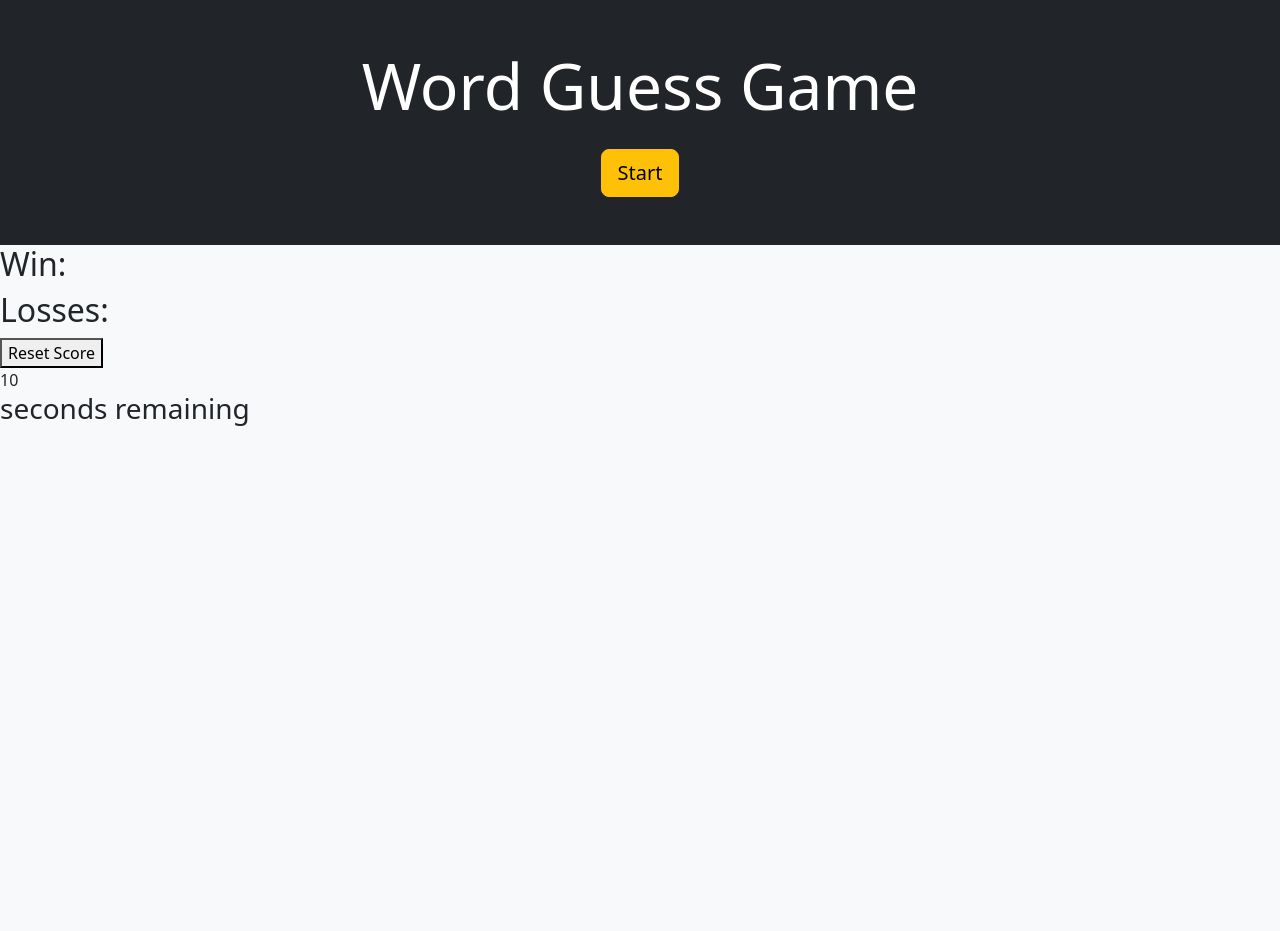
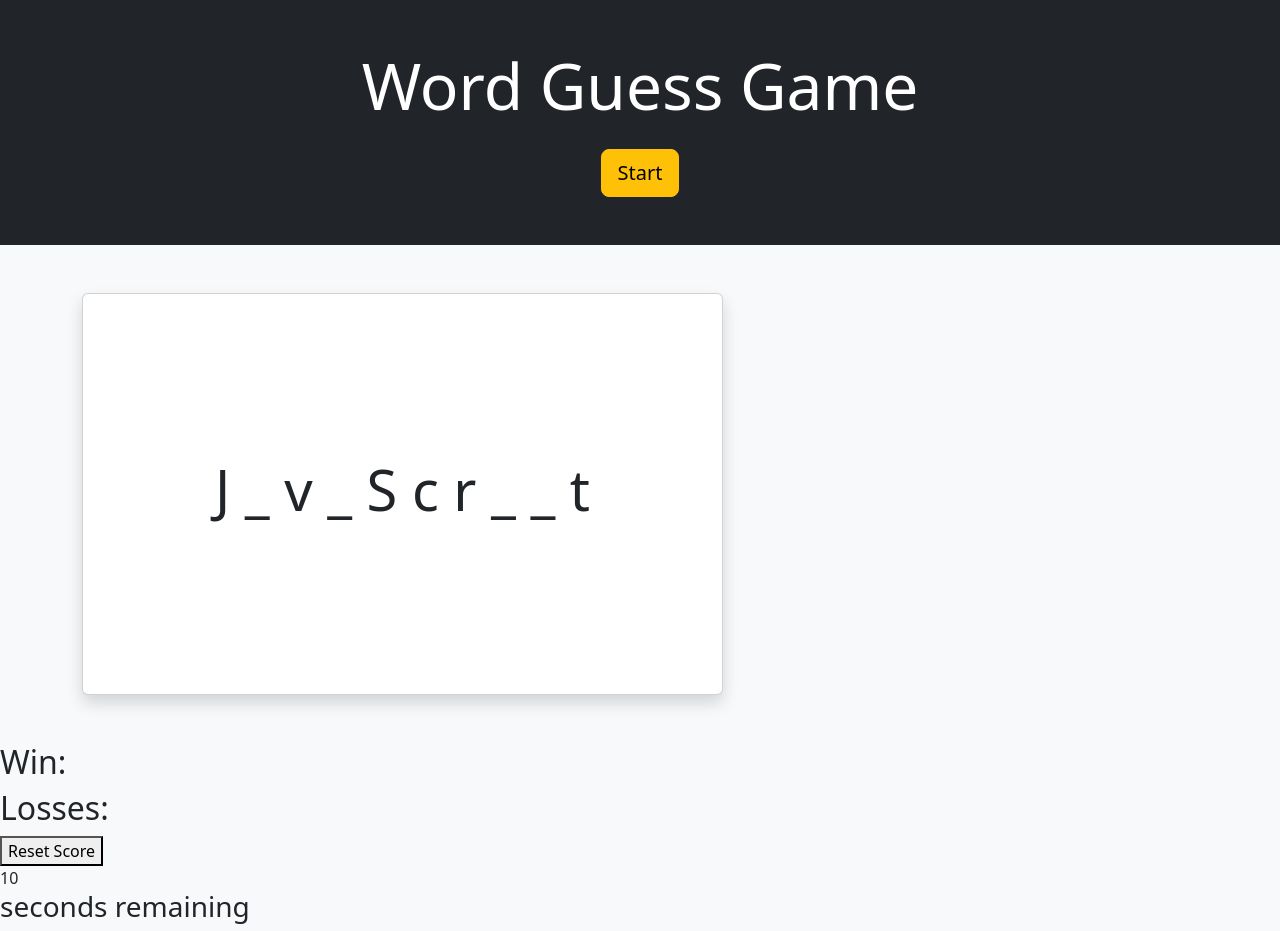
Before and after one commit to BrxwnSugxr/guessing_game, a plain HTML site: page main/index.html in a window 1280 px wide. Before the commit the page ends 800 px from the top, so only its background shows below. Drawn offline with nearby package versions, Linux system fonts and the light colour scheme.

Commit message:
word guessing card

```diff
--- a/main/index.html
+++ b/main/index.html
@@ -21,8 +21,21 @@
       <button class="btn btn-warning btn-lg mt-3 start-button">Start</button>
     </header>
 
-    <main>
-      <section></section>
+    <!-- main Game -->
+    <main class="container py-5">
+      <div class="row g-4">
+        <!-- word guess card -->
+        <section class="col-12 col-lg-7">
+          <div class="card shadow h-100">
+            <div
+              class="card-body d-flex justify-content-center align-items-center"
+              style="min-height: 400px"
+            >
+              <h2 class="display-4 word-blanks">J _ v _ S c r _ _ t</h2>
+            </div>
+          </div>
+        </section>
+      </div>
     </main>
 
     <!-- Game statistics and timer -->
```
